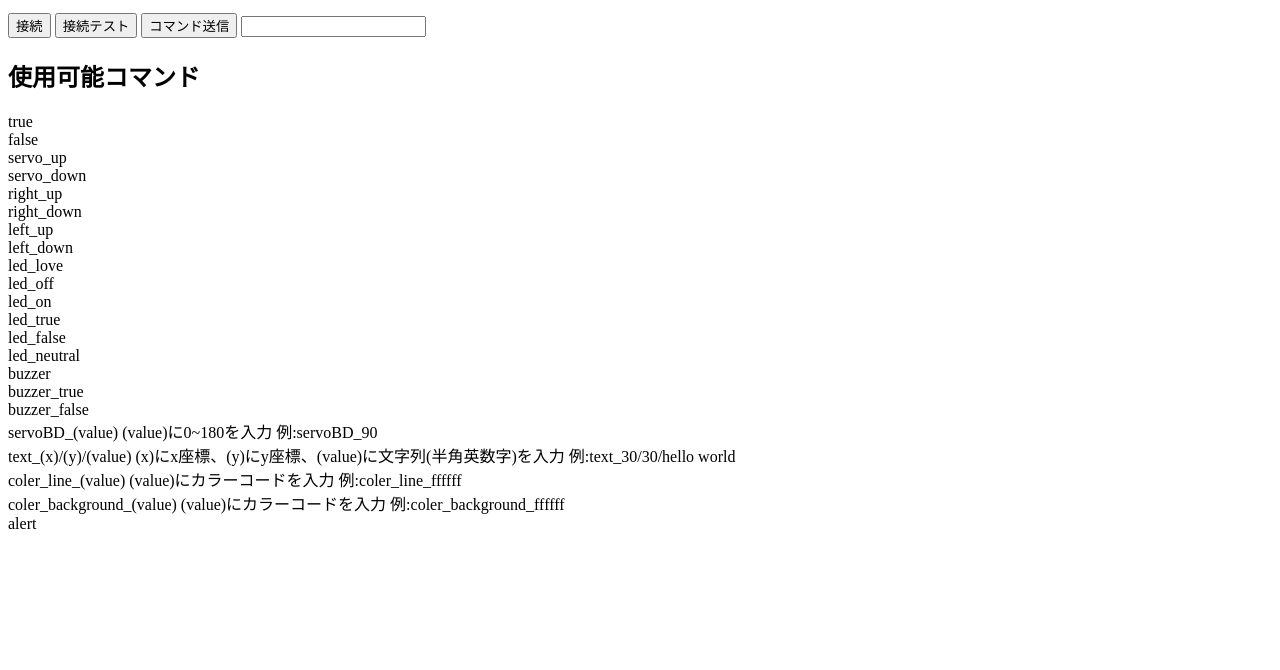
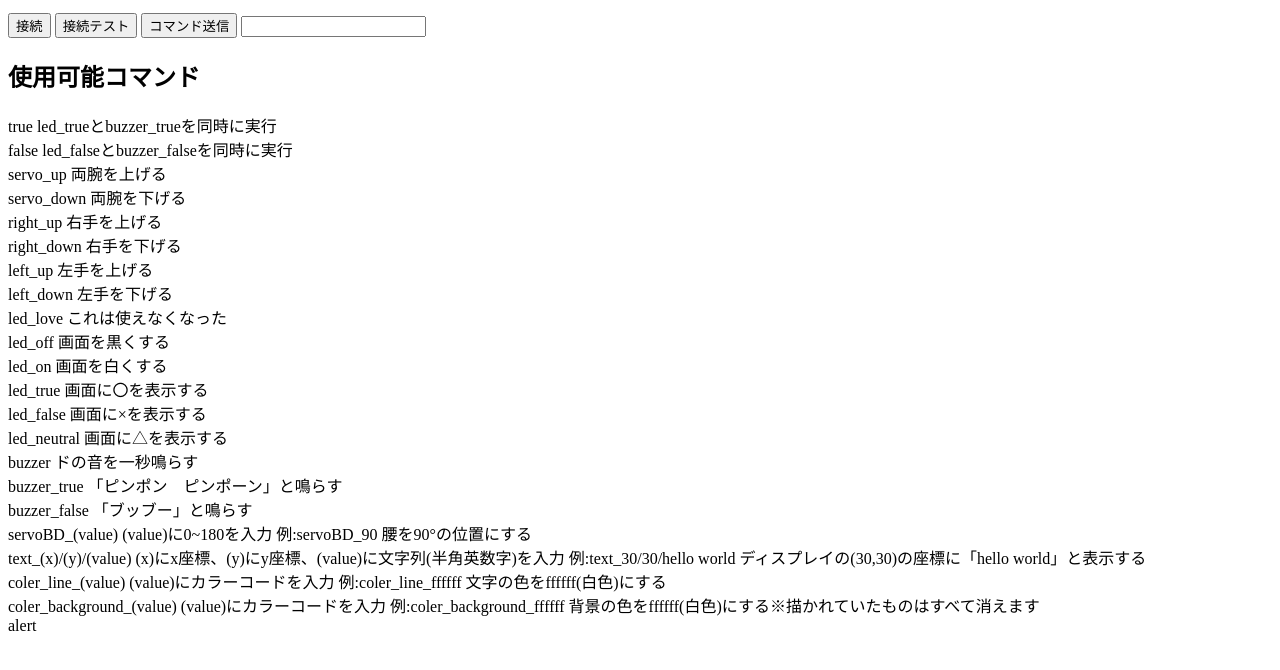
Before and after one commit to tairyou/remote, a plain HTML site: page index.html in a window 1280 px wide. Shown: the part 116-786 px from the top of the page. Drawn offline with Linux system fonts and the light colour scheme; no server answers.

Commit message:
Update index.html

```diff
--- a/index.html
+++ b/index.html
@@ -16,28 +16,28 @@
     <input type="text" id="comand">
     <h2>使用可能コマンド</h2>
     <p>
-      true<br>
-      false<br>
-      servo_up<br>
-      servo_down<br>
-      right_up<br>
-      right_down<br>
-      left_up<br>
-      left_down<br>
-      led_love<br>
-      led_off<br>
-      led_on<br>
-      led_true<br>
-      led_false<br>
-      led_neutral<br>
-      buzzer<br>
-      buzzer_true<br>
-      buzzer_false<br>
-      servoBD_(value)  (value)に0~180を入力 例:servoBD_90<br>
-      text_(x)/(y)/(value)  (x)にx座標、(y)にy座標、(value)に文字列(半角英数字)を入力 例:text_30/30/hello world<br>
-      coler_line_(value)  (value)にカラーコードを入力 例:coler_line_ffffff<br>
-      coler_background_(value)  (value)にカラーコードを入力 例:coler_background_ffffff<br>
-      alert</p>
+      true                  led_trueとbuzzer_trueを同時に実行<br>
+      false                 led_falseとbuzzer_falseを同時に実行<br>
+      servo_up              両腕を上げる<br>
+      servo_down            両腕を下げる<br>
+      right_up              右手を上げる<br>
+      right_down            右手を下げる<br>
+      left_up               左手を上げる<br>
+      left_down             左手を下げる<br>
+      led_love              これは使えなくなった<br>
+      led_off               画面を黒くする<br>
+      led_on                画面を白くする<br>
+      led_true              画面に〇を表示する<br>
+      led_false             画面に×を表示する<br>
+      led_neutral           画面に△を表示する<br>
+      buzzer                ドの音を一秒鳴らす<br>
+      buzzer_true           「ピンポン　ピンポーン」と鳴らす<br>
+      buzzer_false          「ブッブー」と鳴らす<br>
+      servoBD_(value)           (value)に0~180を入力 例:servoBD_90   腰を90°の位置にする<br>
+      text_(x)/(y)/(value)      (x)にx座標、(y)にy座標、(value)に文字列(半角英数字)を入力 例:text_30/30/hello world    ディスプレイの(30,30)の座標に「hello world」と表示する<br>
+      coler_line_(value)        (value)にカラーコードを入力 例:coler_line_ffffff   文字の色をffffff(白色)にする<br>
+      coler_background_(value)  (value)にカラーコードを入力 例:coler_background_ffffff   背景の色をffffff(白色)にする※描かれていたものはすべて消えます<br>
+      alert                 </p>
 
 
     <!-- <textarea id="terminal" rows="5" cols="20" spellcheck="false"></textarea> -->
```
